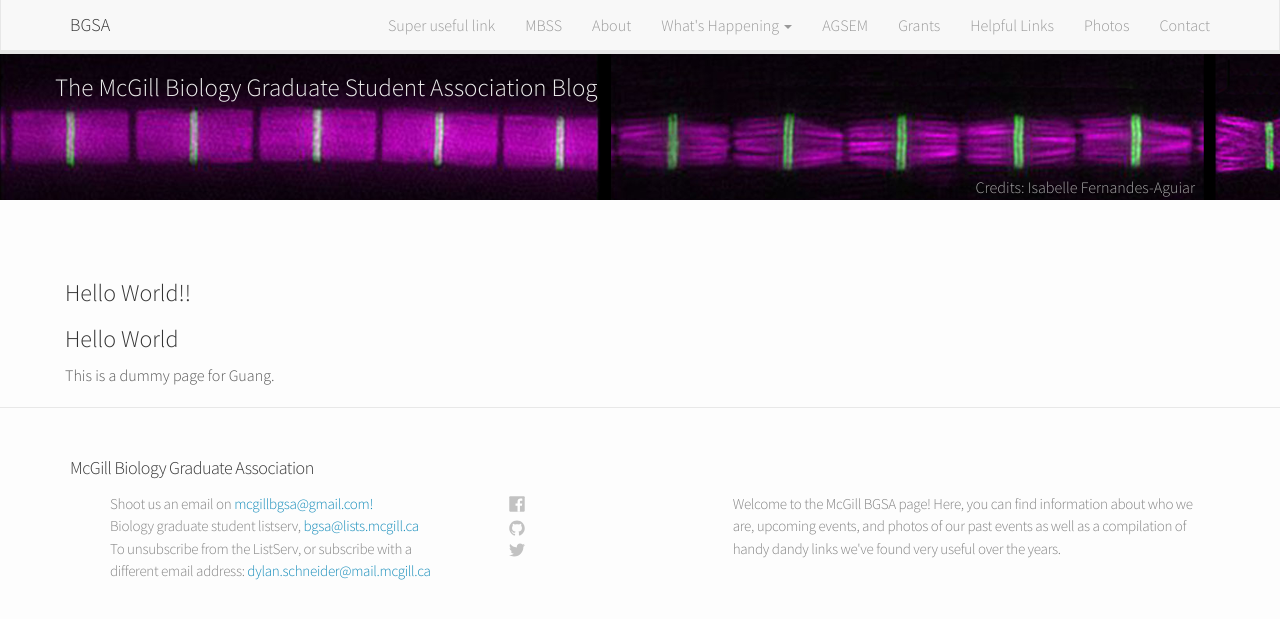
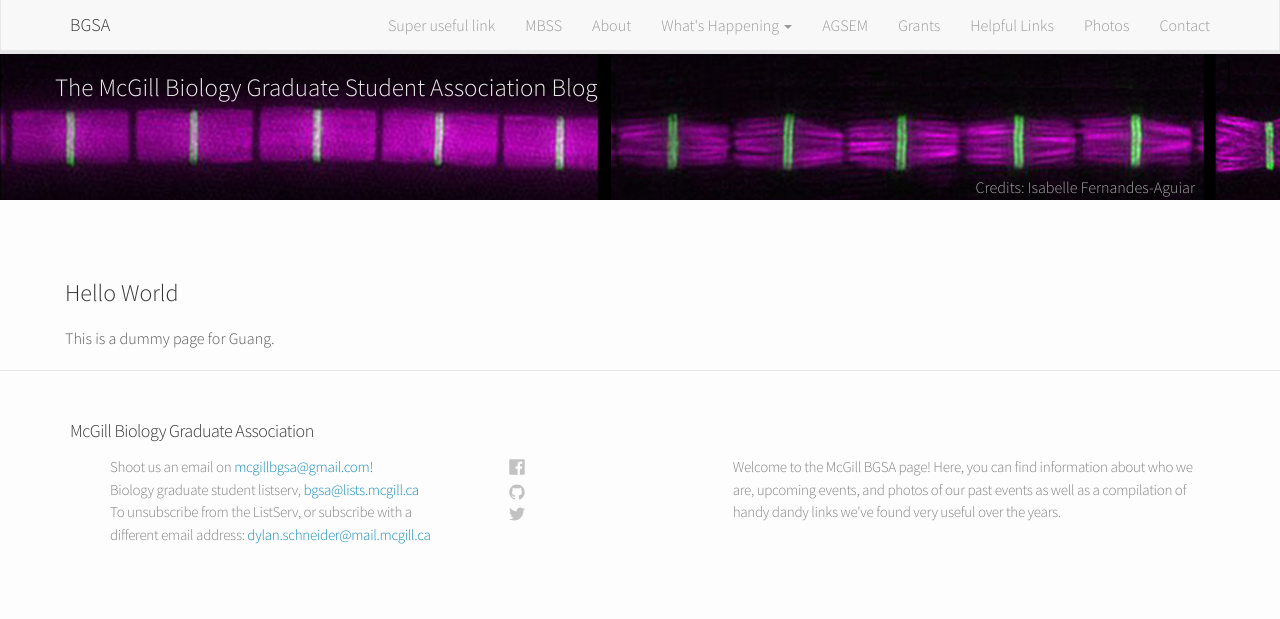
Before and after one commit to McGillBGSA/McGillBGSA.github.io, a Jekyll site: the page built from dummy-page.md, in a window 1280 px wide. Shown: the top 619 px of the page. Built offline with Jekyll 4.4.1, drawn with Linux system fonts in a browser that asks for light colours; nearby versions of some CDN libraries.

```diff
--- a/dummy-page.md
+++ b/dummy-page.md
@@ -1,9 +1,9 @@
 ---
 layout: page
-title: Hello World!!
+title: Hello World
 permalink: /test/
+published: true
 ---
 
-# Hello World
 
 This is a dummy page for Guang.
```
